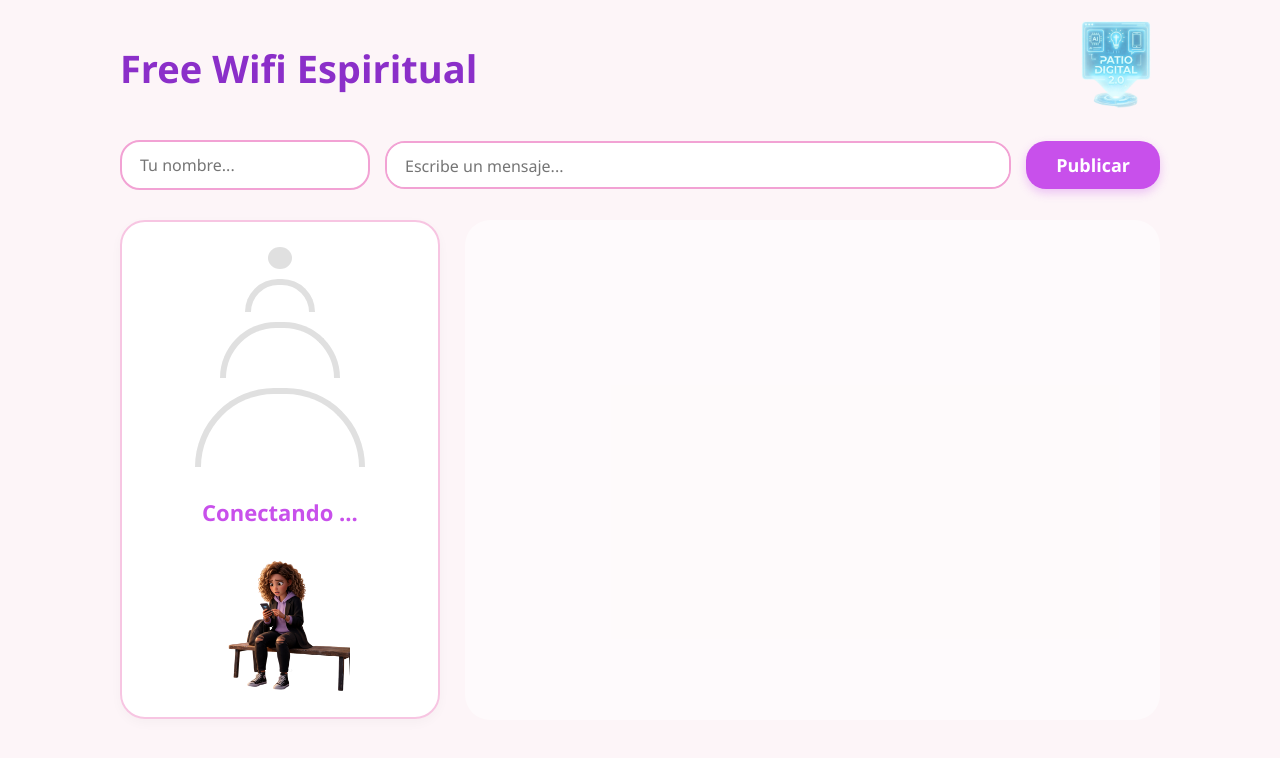
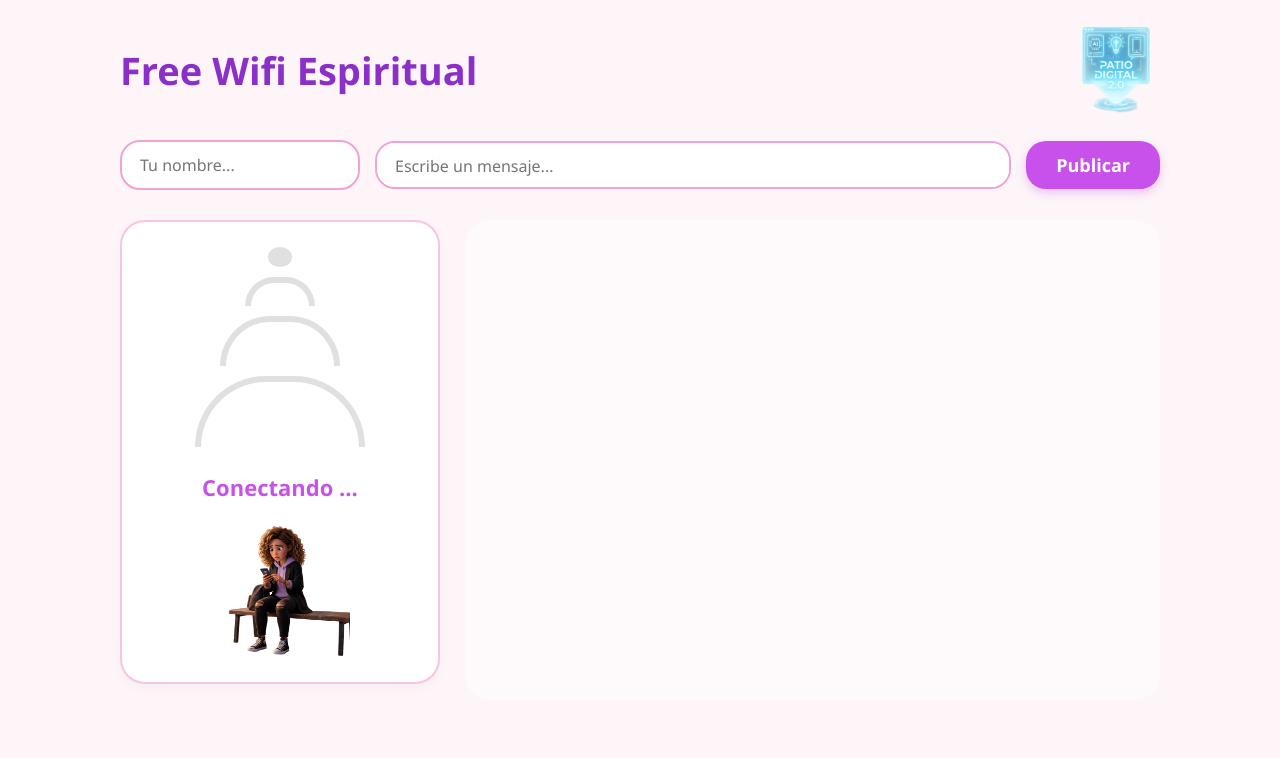
Before and after one commit to sonia-systems/free-wifi-espiritual, a plain HTML site: page index.html in a window 1280 px wide. Drawn offline with Linux system fonts and the light colour scheme; no server answers.

Commit message:
Update styles for layout and elements in style.css

```diff
--- a/style.css
+++ b/style.css
@@ -8,13 +8,12 @@
 body {
   background-color: #fdf5f8;
   color: #333;
-  padding: 20px;
-  min-width: 1080px !important;
+  padding: 25px;
+  min-width: 1100px !important;
   overflow-x: auto;
 }
 
-.container,
-.main-content {
+.container {
   width: 1040px !important;
   margin: 0 auto !important;
 }
@@ -25,7 +24,6 @@ header {
   justify-content: space-between !important;
   align-items: center !important;
   margin-bottom: 25px;
-  width: 100% !important;
 }
 
 h1 {
@@ -34,24 +32,19 @@ h1 {
   font-weight: 800;
 }
 
-/* Logo esquina superior derecha */
-.school-logo-placeholder,
-.school-logo-placeholder img,
-img[src*="logo.png"] {
+.school-logo-placeholder img {
   width: 90px !important;
-  max-width: 90px !important;
   height: auto !important;
-  object-fit: contain !important;
+  display: block;
 }
 
-/* --- FORMULARIO DE ENTRADA --- */
+/* --- FORMULARIO --- */
 .input-section {
   display: flex !important;
   flex-direction: row !important;
   align-items: center !important;
   gap: 15px !important;
   margin-bottom: 30px;
-  width: 100% !important;
 }
 
 input[type="text"],
@@ -65,7 +58,7 @@ textarea {
 }
 
 #userInput {
-  width: 250px;
+  width: 240px;
 }
 
 #commentInput {
@@ -87,18 +80,17 @@ button#publishBtn {
   box-shadow: 0 4px 10px rgba(200, 80, 235, 0.3);
 }
 
-/* --- ESTRUCTURA PRINCIPAL DE 2 COLUMNAS --- */
+/* --- DISPOSICIÓN DE 2 COLUMNAS --- */
 .layout-grid {
   display: flex !important;
   flex-direction: row !important;
   justify-content: space-between !important;
   align-items: flex-start !important;
   gap: 25px !important;
-  width: 100%;
 }
 
-/* COLUMNA IZQUIERDA (WI-FI + CHICA) */
-.left-column, .school-section {
+/* COLUMNA IZQUIERDA */
+.left-column {
   width: 320px !important;
   background: white;
   border: 2px solid #f7c5e2;
@@ -110,13 +102,13 @@ button#publishBtn {
   box-shadow: 0 4px 12px rgba(0,0,0,0.03);
 }
 
-.wifi-container, .wifi-status {
+.wifi-container {
   display: flex !important;
   flex-direction: column-reverse !important;
   align-items: center !important;
   gap: 10px;
-  margin-bottom: 15px;
-  height: 220px;
+  margin-bottom: 10px;
+  height: 200px;
   justify-content: flex-start;
 }
 
@@ -152,19 +144,17 @@ button#publishBtn {
 
 #caricaturaWifi {
   width: 140px !important;
-  max-width: 140px !important;
   height: auto !important;
-  margin-top: 10px;
   display: block;
 }
 
-/* COLUMNA DERECHA (POST-ITS) */
+/* COLUMNA DERECHA (MURO) */
 .wall-container {
   flex: 1;
   background: rgba(255, 255, 255, 0.5);
   border-radius: 25px;
   padding: 20px;
-  min-height: 500px;
+  min-height: 480px;
 }
 
 .wall {
@@ -174,8 +164,8 @@ button#publishBtn {
 }
 
 .card {
-  width: 210px !important;
-  min-height: 160px;
+  width: 200px !important;
+  min-height: 150px;
   padding: 18px;
   border-radius: 12px;
   box-shadow: 3px 5px 12px rgba(0, 0, 0, 0.08);
```
